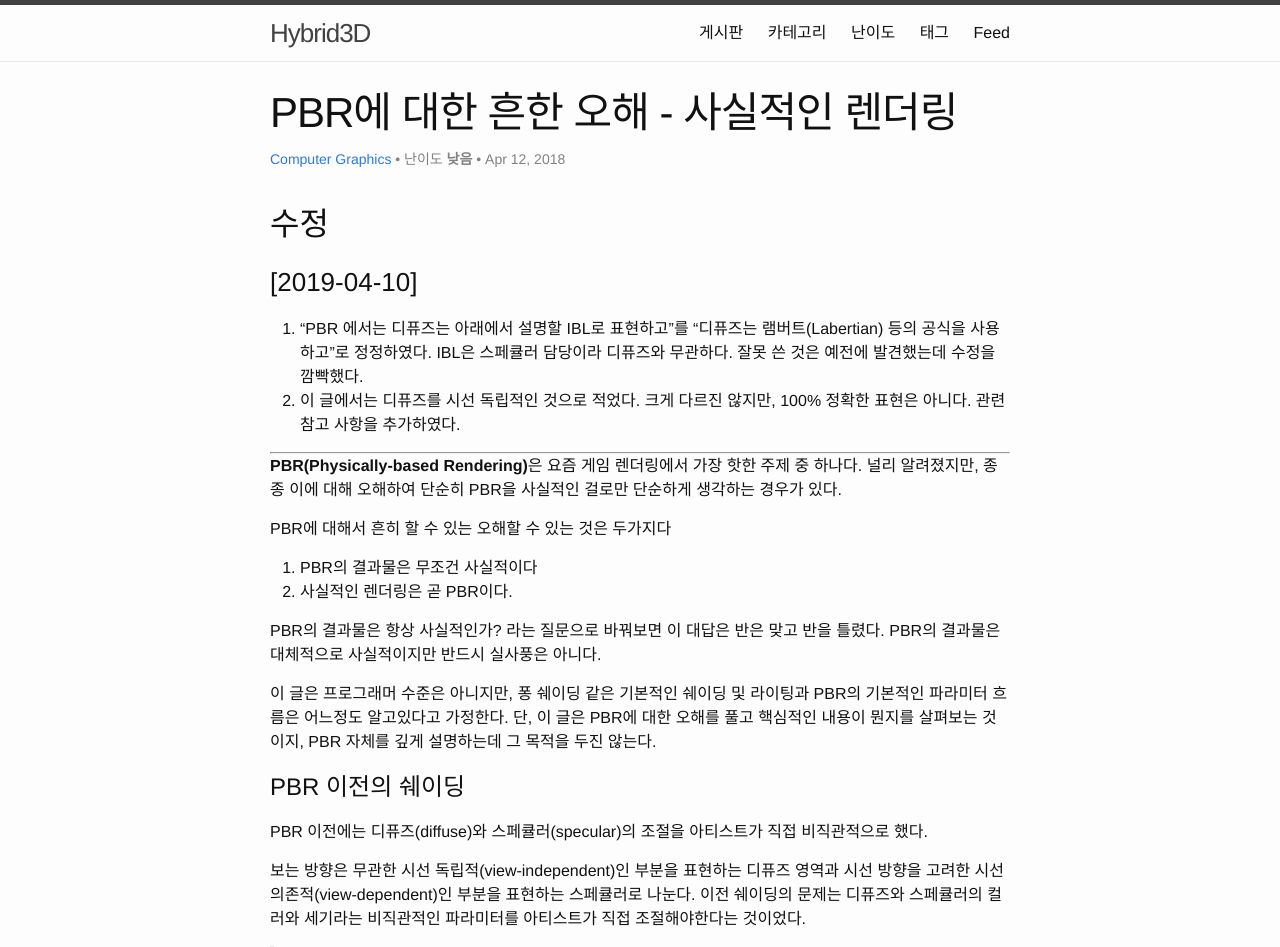
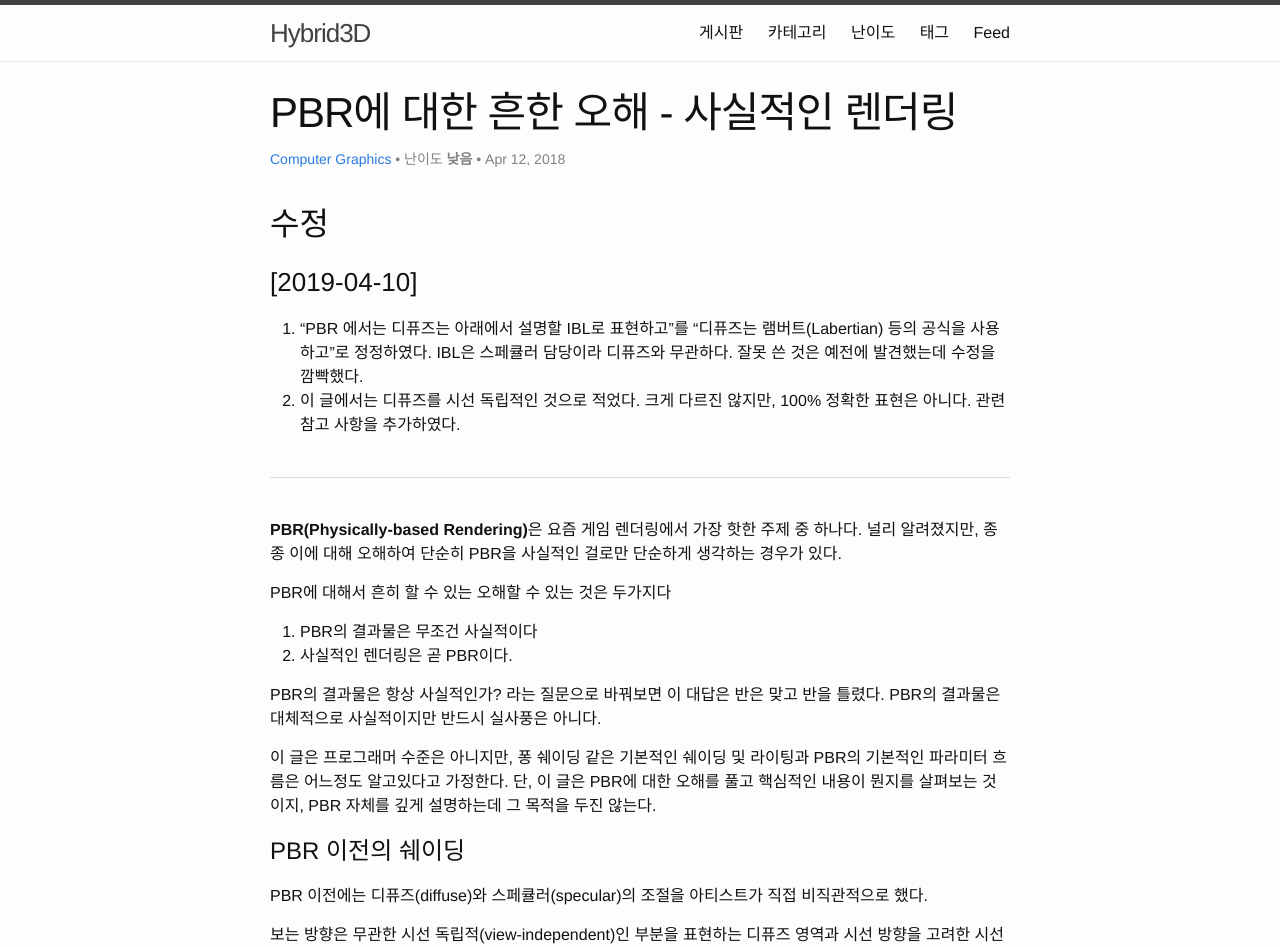
Before and after one commit to Hybrid3D/hybrid3d.github.io, a Jekyll site: the page built from _posts/2018-04-12-misunderstandings-in-pbr.md, in a window 1280 px wide. Shown: the top 947 px of the page. Built offline with Jekyll 4.4.1, drawn with Linux system fonts in a browser that asks for light colours; comment, search, counter and statistics services are not loaded.

Commit message:
update css

```diff
--- a/_sass/_base.scss
+++ b/_sass/_base.scss
@@ -6,6 +6,13 @@
 dl, dd, ol, ul, figure {
     margin: 0;
     padding: 0;
+}
+
+hr {
+    margin-top: 2.5em;
+    margin-bottom: 2.5em;
+    border: none;
+    border-top: 1px solid #ddd;
 }
 
 
@@ -120,13 +127,19 @@
 blockquote {
     color: $grey-color;
     border-left: 4px solid $grey-color-light;
-    padding-left: $spacing-unit / 2;
-    font-size: 18px;
+    padding: 0.6em ($spacing-unit / 2);
+    font-size: 16px;
     letter-spacing: -1px;
-    font-style: italic;
+    font-style: normal;
+    background-color: #f5f5f5;
 
     > :last-child {
         margin-bottom: 0;
+    }
+
+    strong {
+        color: #444;
+        font-weight: 600;
     }
 }
 
--- a/css/main.scss
+++ b/css/main.scss
@@ -8,7 +8,7 @@
 // Our variables
 $base-font-family: "Helvetica Neue", Helvetica, Arial, sans-serif;
 $base-font-size:   16px;
-$base-font-weight: 400;
+$base-font-weight: 300;
 $small-font-size:  $base-font-size * 0.875;
 $base-line-height: 1.5;
 
```
